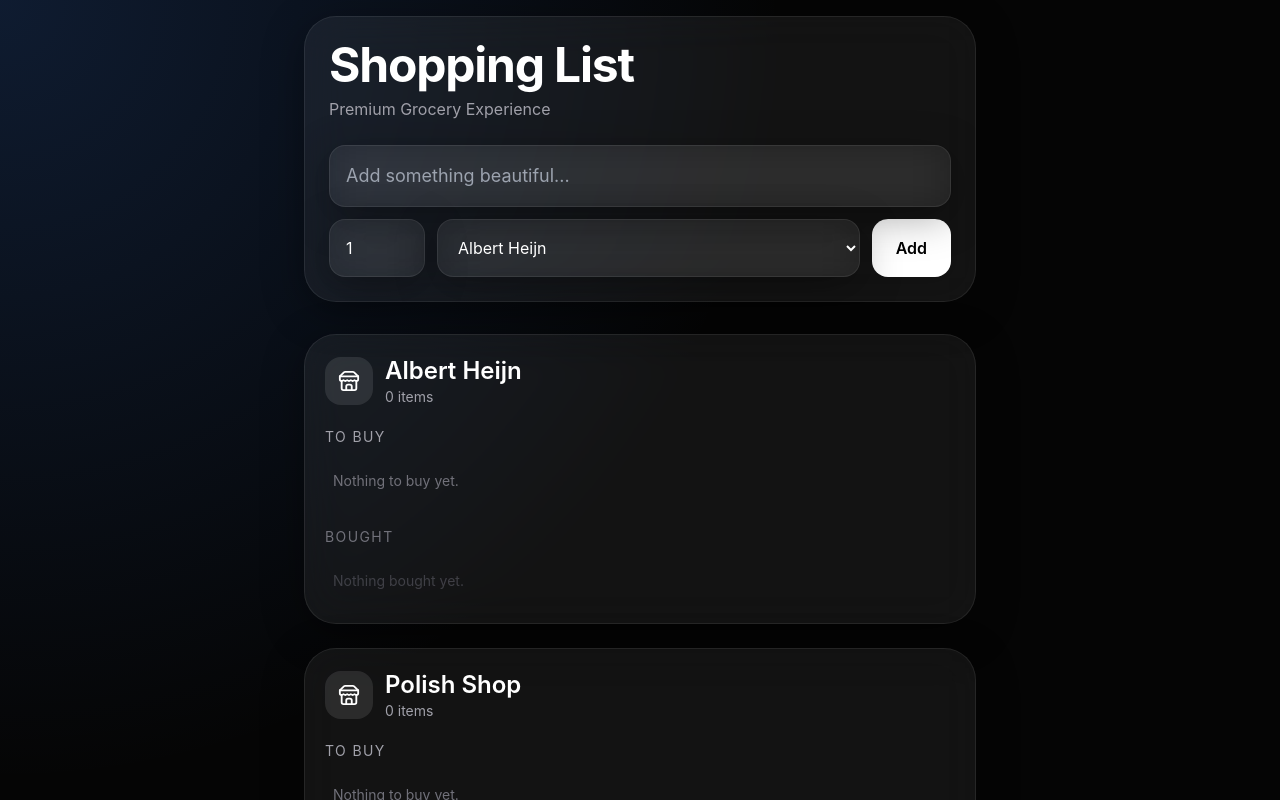
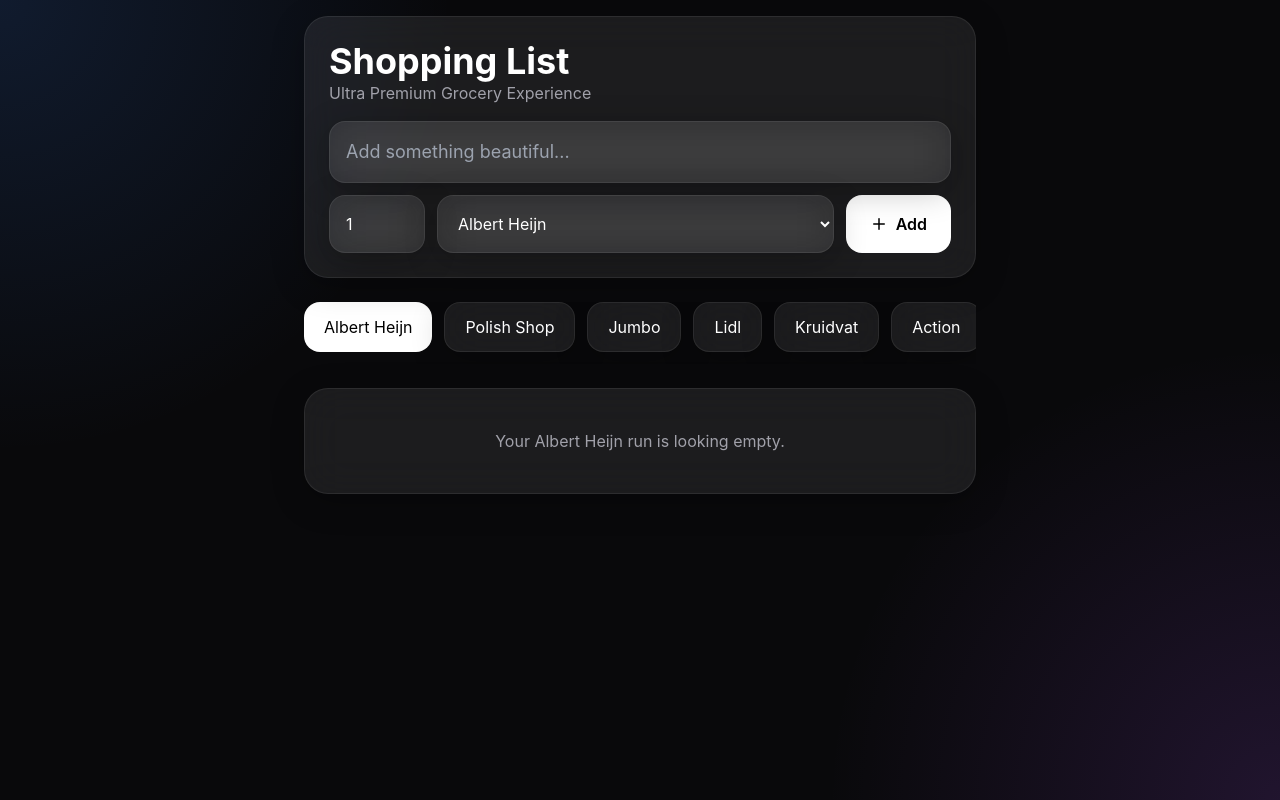
Before and after one commit to lucianpopa18/shopping-list-app, a React (Vite) app: page / in a window 1280 px wide. Shown: the top 800 px of the page. Built offline with nearby package versions, Linux system fonts and the light colour scheme.

Commit message:
Revert "Update: shopping-list-v2"
This reverts commit 217aff84a80110e16fd60ba7eb6d42e47e125224.

```diff
--- a/index.html
+++ b/index.html
@@ -1 +1,13 @@
-<!DOCTYPE html><html><body><div id="root"></div><script type="module" src="/src/main.jsx"></script></body></html>
+
+<!DOCTYPE html>
+<html lang="en">
+  <head>
+    <meta charset="UTF-8" />
+    <meta name="viewport" content="width=device-width, initial-scale=1.0" />
+    <title>Shopping List</title>
+  </head>
+  <body>
+    <div id="root"></div>
+    <script type="module" src="/src/main.jsx"></script>
+  </body>
+</html>
--- a/package.json
+++ b/package.json
@@ -1,6 +1,6 @@
 
 {
-  "name": "shopping-list-v2",
+  "name": "shopping-list-ultra-premium",
   "private": true,
   "version": "1.0.0",
   "type": "module",
@@ -12,7 +12,8 @@
     "framer-motion": "^11.0.0",
     "lucide-react": "^0.378.0",
     "react": "^18.2.0",
-    "react-dom": "^18.2.0"
+    "react-dom": "^18.2.0",
+    "zustand": "^4.5.2"
   },
   "devDependencies": {
     "@vitejs/plugin-react": "^4.2.1",
--- a/src/App.jsx
+++ b/src/App.jsx
@@ -1,7 +1,7 @@
 
-import { useEffect, useState } from 'react'
-import { motion, AnimatePresence } from 'framer-motion'
-import { Check, Trash2, Store } from 'lucide-react'
+import { useState, useEffect } from 'react'
+import { motion } from 'framer-motion'
+import { Plus, Trash2, Check } from 'lucide-react'
 
 const stores = [
   'Albert Heijn',
@@ -14,15 +14,16 @@ const stores = [
 
 export default function App() {
   const [lists, setLists] = useState(() => {
-    return JSON.parse(localStorage.getItem('shopping-v2')) || {}
+    return JSON.parse(localStorage.getItem('premium-shopping')) || {}
   })
 
   const [item, setItem] = useState('')
   const [qty, setQty] = useState(1)
   const [store, setStore] = useState(stores[0])
+  const [activeStore, setActiveStore] = useState(stores[0])
 
   useEffect(() => {
-    localStorage.setItem('shopping-v2', JSON.stringify(lists))
+    localStorage.setItem('premium-shopping', JSON.stringify(lists))
   }, [lists])
 
   const addItem = () => {
@@ -32,65 +33,68 @@ export default function App() {
       id: Date.now(),
       name: item,
       qty,
-      completed: false,
+      completed: false
     }
 
     setLists(prev => ({
       ...prev,
-      [store]: [...(prev[store] || []), newItem],
+      [store]: [...(prev[store] || []), newItem]
     }))
 
     setItem('')
     setQty(1)
   }
 
-  const toggleItem = (storeName, id) => {
+  const toggleItem = id => {
     setLists(prev => ({
       ...prev,
-      [storeName]: prev[storeName].map(i =>
+      [activeStore]: prev[activeStore].map(i =>
         i.id === id ? { ...i, completed: !i.completed } : i
-      ),
+      )
     }))
   }
 
-  const deleteItem = (storeName, id) => {
+  const deleteItem = id => {
     setLists(prev => ({
       ...prev,
-      [storeName]: prev[storeName].filter(i => i.id !== id),
+      [activeStore]: prev[activeStore].filter(i => i.id !== id)
     }))
   }
 
+  const currentItems = lists[activeStore] || []
+
   return (
-    <div className="min-h-screen p-4 pb-20">
+    <div className="min-h-screen p-4">
       <div className="max-w-2xl mx-auto">
 
         <motion.div
           initial={{ opacity: 0, y: -20 }}
           animate={{ opacity: 1, y: 0 }}
-          className="glass rounded-[32px] p-6 sticky top-4 z-50 mb-8"
+          className="glass rounded-3xl p-6 sticky top-4 z-10 mb-6"
         >
-          <h1 className="text-5xl font-bold tracking-tight mb-2">
-            Shopping List
-          </h1>
+          <div className="flex items-center justify-between mb-4">
+            <div>
+              <h1 className="text-4xl font-bold">Shopping List</h1>
+              <p className="text-zinc-400">
+                Ultra Premium Grocery Experience
+              </p>
+            </div>
+          </div>
 
-          <p className="text-zinc-400 mb-6">
-            Premium Grocery Experience
-          </p>
-
-          <div className="space-y-3">
+          <div className="flex flex-col gap-3">
             <input
               value={item}
               onChange={e => setItem(e.target.value)}
               onKeyDown={e => e.key === 'Enter' && addItem()}
               placeholder="Add something beautiful..."
-              className="glass w-full rounded-2xl p-4 text-lg outline-none"
+              className="glass rounded-2xl p-4 outline-none text-lg"
             />
 
             <div className="flex gap-3">
               <input
                 type="number"
+                value={qty}
                 min="1"
-                value={qty}
                 onChange={e => setQty(Number(e.target.value))}
                 className="glass rounded-2xl p-4 w-24 outline-none"
               />
@@ -98,161 +102,84 @@ export default function App() {
               <select
                 value={store}
                 onChange={e => setStore(e.target.value)}
-                className="glass rounded-2xl p-4 flex-1 bg-transparent outline-none"
+                className="glass rounded-2xl p-4 flex-1 outline-none bg-transparent"
               >
                 {stores.map(s => (
-                  <option key={s} className="text-black">
-                    {s}
-                  </option>
+                  <option key={s} className="text-black">{s}</option>
                 ))}
               </select>
 
               <motion.button
-                whileTap={{ scale: 0.94 }}
-                whileHover={{ scale: 1.03 }}
+                whileTap={{ scale: 0.92 }}
+                whileHover={{ scale: 1.04 }}
                 onClick={addItem}
-                className="bg-white text-black rounded-2xl px-6 font-semibold"
+                className="rounded-2xl px-6 bg-white text-black font-semibold flex items-center gap-2"
               >
+                <Plus size={18} />
                 Add
               </motion.button>
             </div>
           </div>
         </motion.div>
 
-        <div className="space-y-6">
-          {stores.map(storeName => {
-            const items = lists[storeName] || []
-            const todo = items.filter(i => !i.completed)
-            const bought = items.filter(i => i.completed)
-
-            return (
-              <motion.div
-                key={storeName}
-                layout
-                className="glass rounded-[32px] p-5"
+        <div className="flex gap-3 overflow-auto pb-3 mb-6">
+          {stores.map(s => (
+            <motion.button
+              whileTap={{ scale: 0.95 }}
+              key={s}
+              onClick={() => setActiveStore(s)}
+              className={`px-5 py-3 rounded-2xl whitespace-nowrap transition-all ${
+                activeStore === s
+                  ? 'bg-white text-black'
+                  : 'glass'
+              }`}
             >
-                <div className="flex items-center gap-3 mb-5">
-                  <div className="w-12 h-12 rounded-2xl bg-white/10 flex items-center justify-center">
-                    <Store size={22} />
+              {s}
+            </motion.button>
+          ))}
         </div>
 
-                  <div>
-                    <h2 className="text-2xl font-semibold">
-                      {storeName}
-                    </h2>
-
-                    <p className="text-zinc-400 text-sm">
-                      {items.length} items
-                    </p>
+        <div className="space-y-4">
+          {currentItems.length === 0 ? (
+            <div className="glass rounded-3xl p-10 text-center text-zinc-400">
+              Your {activeStore} run is looking empty.
             </div>
-                </div>
-
-                <div className="mb-6">
-                  <div className="text-zinc-400 text-sm uppercase tracking-widest mb-3">
-                    To Buy
-                  </div>
-
-                  <div className="space-y-3">
-                    <AnimatePresence>
-                      {todo.length === 0 && (
-                        <div className="text-zinc-500 text-sm px-2 py-3">
-                          Nothing to buy yet.
-                        </div>
-                      )}
-
-                      {todo.map(i => (
+          ) : (
+            currentItems.map((i, index) => (
               <motion.div
-                          layout
-                          initial={{ opacity: 0, y: 10 }}
+                key={i.id}
+                initial={{ opacity: 0, y: 20 }}
                 animate={{ opacity: 1, y: 0 }}
-                          exit={{ opacity: 0, scale: 0.9 }}
-                          key={i.id}
-                          className="glass rounded-2xl p-4 flex items-center justify-between"
+                transition={{ delay: index * 0.05 }}
+                className="glass rounded-3xl p-5 flex items-center justify-between"
               >
                 <div className="flex items-center gap-4">
                   <button
-                              onClick={() => toggleItem(storeName, i.id)}
-                              className="w-7 h-7 rounded-full border border-white/20"
-                            />
+                    onClick={() => toggleItem(i.id)}
+                    className={`w-7 h-7 rounded-full border flex items-center justify-center ${
+                      i.completed ? 'bg-green-400 text-black' : ''
+                    }`}
+                  >
+                    {i.completed && <Check size={16} />}
+                  </button>
 
-                            <div>
-                              <div className="text-lg font-medium">
-                                {i.name}
-                              </div>
-
-                              <div className="text-zinc-400 text-sm">
+                  <div className={i.completed ? 'line-through opacity-50' : ''}>
+                    <div className="text-lg font-medium">{i.name}</div>
+                    <div className="text-sm text-zinc-400">
                       Quantity: {i.qty}
                     </div>
                   </div>
                 </div>
 
                 <button
-                            onClick={() => deleteItem(storeName, i.id)}
-                            className="opacity-70 hover:opacity-100"
+                  onClick={() => deleteItem(i.id)}
+                  className="opacity-70 hover:opacity-100 transition"
                 >
                   <Trash2 size={18} />
                 </button>
               </motion.div>
-                      ))}
-                    </AnimatePresence>
-                  </div>
-                </div>
-
-                <div>
-                  <div className="text-zinc-500 text-sm uppercase tracking-widest mb-3">
-                    Bought
-                  </div>
-
-                  <div className="space-y-3 opacity-70">
-                    <AnimatePresence>
-                      {bought.length === 0 && (
-                        <div className="text-zinc-600 text-sm px-2 py-3">
-                          Nothing bought yet.
-                        </div>
+            ))
           )}
-
-                      {bought.map(i => (
-                        <motion.div
-                          layout
-                          initial={{ opacity: 0, y: 20 }}
-                          animate={{ opacity: 1, y: 0 }}
-                          exit={{ opacity: 0 }}
-                          key={i.id}
-                          className="glass rounded-2xl p-4 flex items-center justify-between"
-                        >
-                          <div className="flex items-center gap-4">
-                            <button
-                              onClick={() => toggleItem(storeName, i.id)}
-                              className="w-7 h-7 rounded-full bg-green-400 text-black flex items-center justify-center"
-                            >
-                              <Check size={16} />
-                            </button>
-
-                            <div className="line-through">
-                              <div className="text-lg font-medium">
-                                {i.name}
-                              </div>
-
-                              <div className="text-zinc-400 text-sm">
-                                Quantity: {i.qty}
-                              </div>
-                            </div>
-                          </div>
-
-                          <button
-                            onClick={() => deleteItem(storeName, i.id)}
-                            className="opacity-70 hover:opacity-100"
-                          >
-                            <Trash2 size={18} />
-                          </button>
-                        </motion.div>
-                      ))}
-                    </AnimatePresence>
-                  </div>
-                </div>
-              </motion.div>
-            )
-          })}
         </div>
       </div>
     </div>
--- a/src/styles.css
+++ b/src/styles.css
@@ -7,16 +7,20 @@ body {
   margin: 0;
   min-height: 100vh;
   background:
-    radial-gradient(circle at top left, rgba(59,130,246,0.18), transparent 30%),
-    radial-gradient(circle at bottom right, rgba(168,85,247,0.18), transparent 30%),
-    #050505;
+    radial-gradient(circle at top left, rgba(59,130,246,0.15), transparent 30%),
+    radial-gradient(circle at bottom right, rgba(168,85,247,0.15), transparent 30%),
+    #09090b;
   color: white;
   font-family: Inter, sans-serif;
 }
 
+* {
+  box-sizing: border-box;
+}
+
 .glass {
-  background: rgba(255,255,255,0.06);
-  backdrop-filter: blur(22px);
+  background: rgba(255,255,255,0.08);
+  backdrop-filter: blur(20px);
   border: 1px solid rgba(255,255,255,0.08);
-  box-shadow: 0 10px 40px rgba(0,0,0,0.35);
+  box-shadow: 0 8px 32px rgba(0,0,0,0.25);
 }
```
Also changed, not shown: postcss.config.js (+7 -1 lines), tailwind.config.js (+12 -1 lines). Lines whose indentation alone changed are shown as unchanged.
